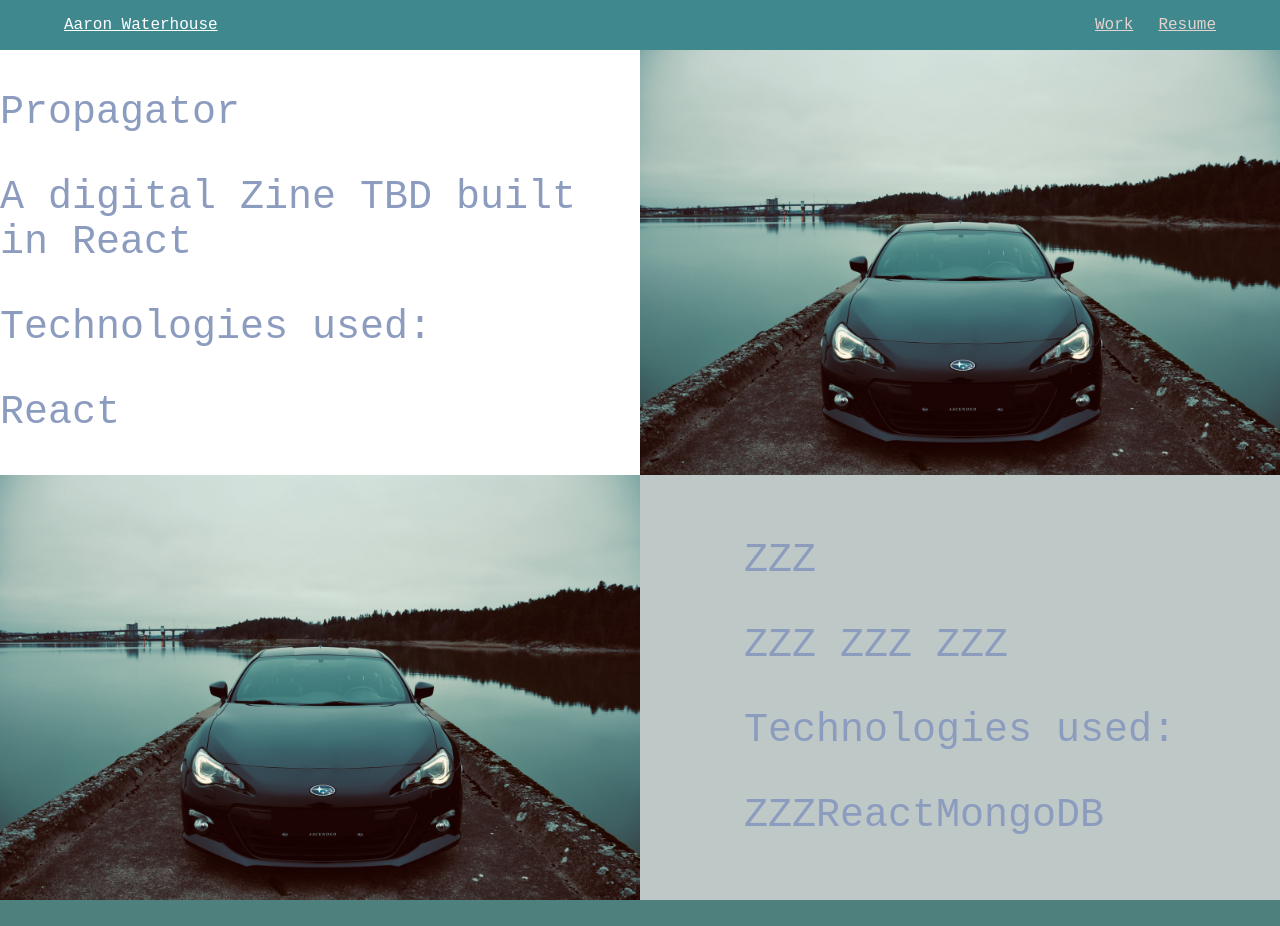
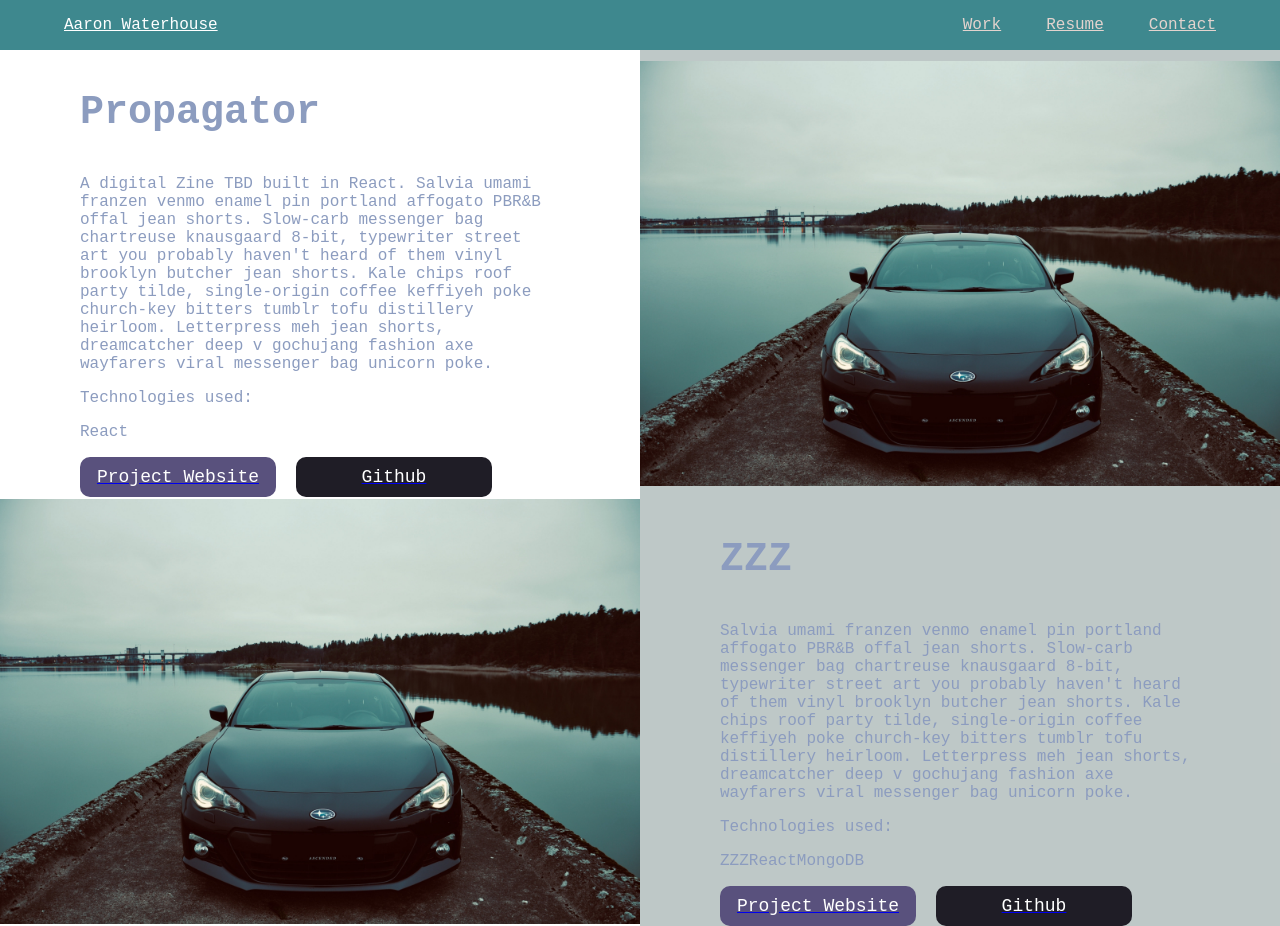
Before and after one commit to a-water/portfolioV1, a React (Create React App) app: page /work in a window 1280 px wide. Before the commit the page ends 900 px from the top, so only its background shows below. Built offline with nearby package versions, Linux system fonts and the light colour scheme.

Commit message:
Styling and buttons for project bio

```diff
--- a/src/css/ProjectBio.css
+++ b/src/css/ProjectBio.css
@@ -0,0 +1,53 @@
+.biobody {
+  max-width: 75%;
+}
+
+.title {
+  font-weight: 600;
+}
+
+.description {
+  font-size: 1.0em;
+}
+
+.technologiesHeader {
+  font-size: 1.0em;
+}
+
+.technologies {
+  font-size: 1.0em;
+}
+
+.projectLinks {
+  display: flex;
+}
+
+.websiteButton {
+	padding: 6px 16px;
+	border-radius: 10px;
+	font-style: normal;
+  font-size: 18px;
+  height: 28px;
+  width: 164px;
+  display: flex;
+  align-items: center;
+  justify-content: center;
+}
+
+.externalLink {
+  background: #59517d;
+	color: white;
+}
+
+.githubLink {
+  background: #1f1d26;
+	color: white;
+}
+
+a + a {
+  padding-left: 20px;
+}
+
+.projectLinks > a:visited{
+  color: white;
+}
--- a/src/js/Nav.js
+++ b/src/js/Nav.js
@@ -10,6 +10,7 @@ class Nav extends Component {
           <div id="navLinks">
             <Link to="/work" className="navLink">Work</Link>
             <Link to="/resume" className="navLink">Resume</Link>
+            <Link to="/contact" className="navLink">Contact</Link>
           </div>
         </div>
       </div>
--- a/src/js/ProjectBio.js
+++ b/src/js/ProjectBio.js
@@ -4,14 +4,26 @@ class ProjectBio extends Component {
   render() {
     console.log("BIO props:", this.props);
     return(
-      <div className="BioBody">
-        <p id="title">{ this.props.name }</p>
-        <p id="description">{ this.props.description }</p>
+      <div className="biobody">
+        <p className="title">{ this.props.name }</p>
+        <p className="description">{ this.props.description }</p>
         <div>
-          <p>Technologies used:</p>
-          <p id="technologies">{ this.props.technologies }</p>
+          <p className="technologiesHeader">Technologies used:</p>
+          <p className="technologies">{ this.props.technologies }</p>
         </div>
 
+        <div className="projectLinks">
+          <a href={ this.props.website } rel="noopener noreferrer" target="_blank">
+            <div className="websiteButton externalLink">
+              Project Website
+            </div>
+          </a>
+          <a href={ this.props.github } rel="noopener noreferrer" target="_blank">
+            <div className="websiteButton githubLink">
+              Github
+            </div>
+          </a>
+        </div>
       </div>
     );
   }
--- a/src/js/data/ProjectInfo.json
+++ b/src/js/data/ProjectInfo.json
@@ -1,7 +1,21 @@
 {
   "projects":
     [
-      {"name": "Propagator", "description": "A digital Zine TBD built in React", "asset": "project-1-tmp.jpg","technologies": ["React"]},
-      {"name": "ZZZ", "description": "ZZZ ZZZ ZZZ", "asset": "project-1-tmp.jpg", "technologies": ["ZZZ", "React", "MongoDB"]}
+      { "name": "Propagator",
+        "description": "A digital Zine TBD built in React. Salvia umami franzen venmo enamel pin portland affogato PBR&B offal jean shorts. Slow-carb messenger bag chartreuse knausgaard 8-bit, typewriter street art you probably haven't heard of them vinyl brooklyn butcher jean shorts. Kale chips roof party tilde, single-origin coffee keffiyeh poke church-key bitters tumblr tofu distillery heirloom. Letterpress meh jean shorts, dreamcatcher deep v gochujang fashion axe wayfarers viral messenger bag unicorn poke.",
+        "asset": "project-1-tmp.jpg",
+        "website": "http://www.propagator.xyz",
+        "github": "https://github.com/a-water/propagator",
+        "technologies":
+          ["React"]
+      },
+      { "name": "ZZZ",
+        "description": "Salvia umami franzen venmo enamel pin portland affogato PBR&B offal jean shorts. Slow-carb messenger bag chartreuse knausgaard 8-bit, typewriter street art you probably haven't heard of them vinyl brooklyn butcher jean shorts. Kale chips roof party tilde, single-origin coffee keffiyeh poke church-key bitters tumblr tofu distillery heirloom. Letterpress meh jean shorts, dreamcatcher deep v gochujang fashion axe wayfarers viral messenger bag unicorn poke.",
+        "asset": "project-1-tmp.jpg",
+        "website": "http://www.propagator.xyz",
+        "github": "https://github.com/a-water/propagator",
+        "technologies":
+          ["ZZZ", "React", "MongoDB"]
+      }
     ]
 }
```
